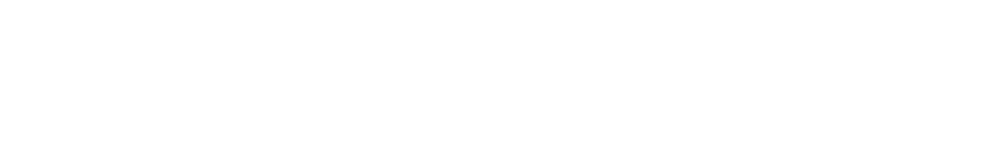
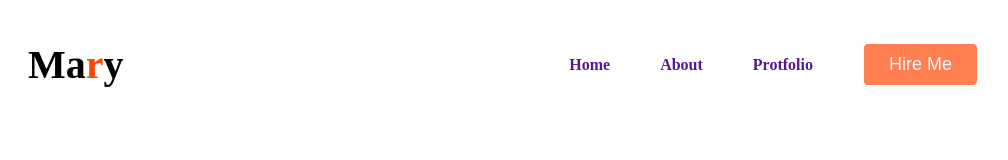
Before and after one commit to rhsabbir1/developer-protfolio, a plain HTML site: page index.html in a window 1280 px wide. Shown: the whole page, without its empty margins (112-1120 px from the left). Drawn offline with Linux system fonts and the light colour scheme.

Commit message:
header menu done

```diff
--- /dev/null
+++ b/Styles/Style.css
@@ -0,0 +1,50 @@
+.button{
+    background-color: coral;
+    font-size: 18px;
+    color: aliceblue;
+    padding: 10px 25px;
+    border: none;
+    border-radius: 5px;
+    border: 1px solid rgb(255, 255, 255);
+
+}
+
+h2{
+    font-size: 40px;
+}
+.style-text{
+    color: orangered;
+}
+.button:hover{
+    border: 1px solid orangered;
+    color: orangered;
+    background-color: beige;
+}
+
+.header{
+    display: flex;
+    justify-content: space-between;
+    max-width: 1000px;
+    margin: 0 auto;
+    align-items: center;
+}
+
+.nav-link{
+    display: flex;
+    justify-content: space-around;
+    align-items: center;
+}
+.nav-link li {
+    margin-right: 50px;
+    list-style: none;
+}
+.nav-link li a{
+    text-decoration: none;
+    font-weight: bold;
+}
+
+.nav-link li a:hover{
+    color:orangered;
+    text-decoration: none;
+    font-weight: bold;
+}
--- a/index.html
+++ b/index.html
@@ -3,9 +3,28 @@
 <head>
     <meta charset="UTF-8">
     <meta name="viewport" content="width=device-width, initial-scale=1.0">
-    <title>Document</title>
+    <title>Developer Protfolio</title>
+    <link rel="stylesheet" href="Styles/Style.css">
 </head>
 <body>
+    <header class="header">
+        <h2>Ma<span class="style-text">r</span>y</h2>
+        <nav>
+            <ul class="nav-link">
+                <li><a href="">Home</a></li>
+                <li><a href="">About</a></li>
+                <li><a href="">Protfolio</a></li>
+                <li><a href=""><button class="button">Hire Me</button></a></li>
+            </ul>
+        </nav>
+    </header>
 
+    <main>
+
+    </main>
+
+    <footer>
+
+    </footer>
 </body>
 </html>
```
